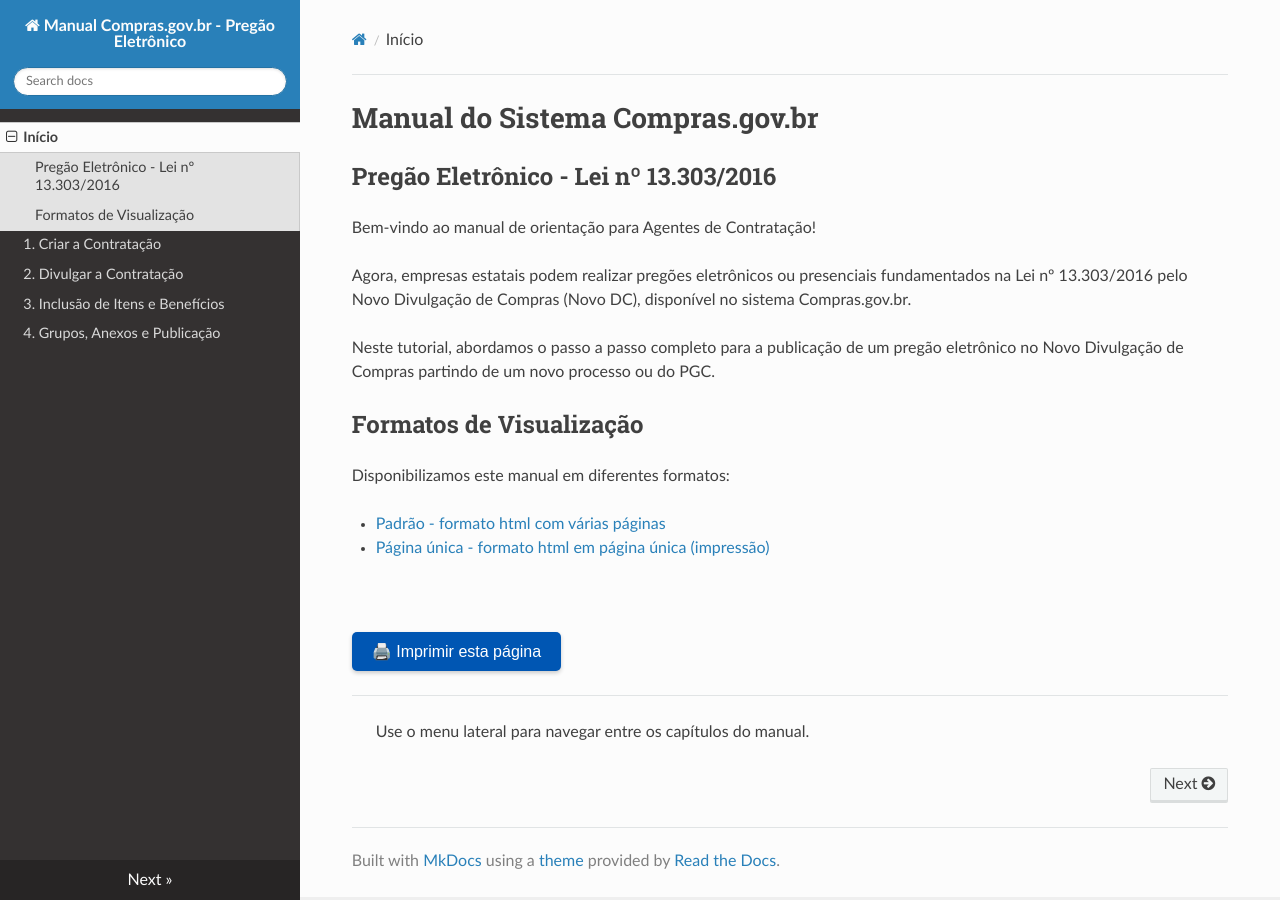
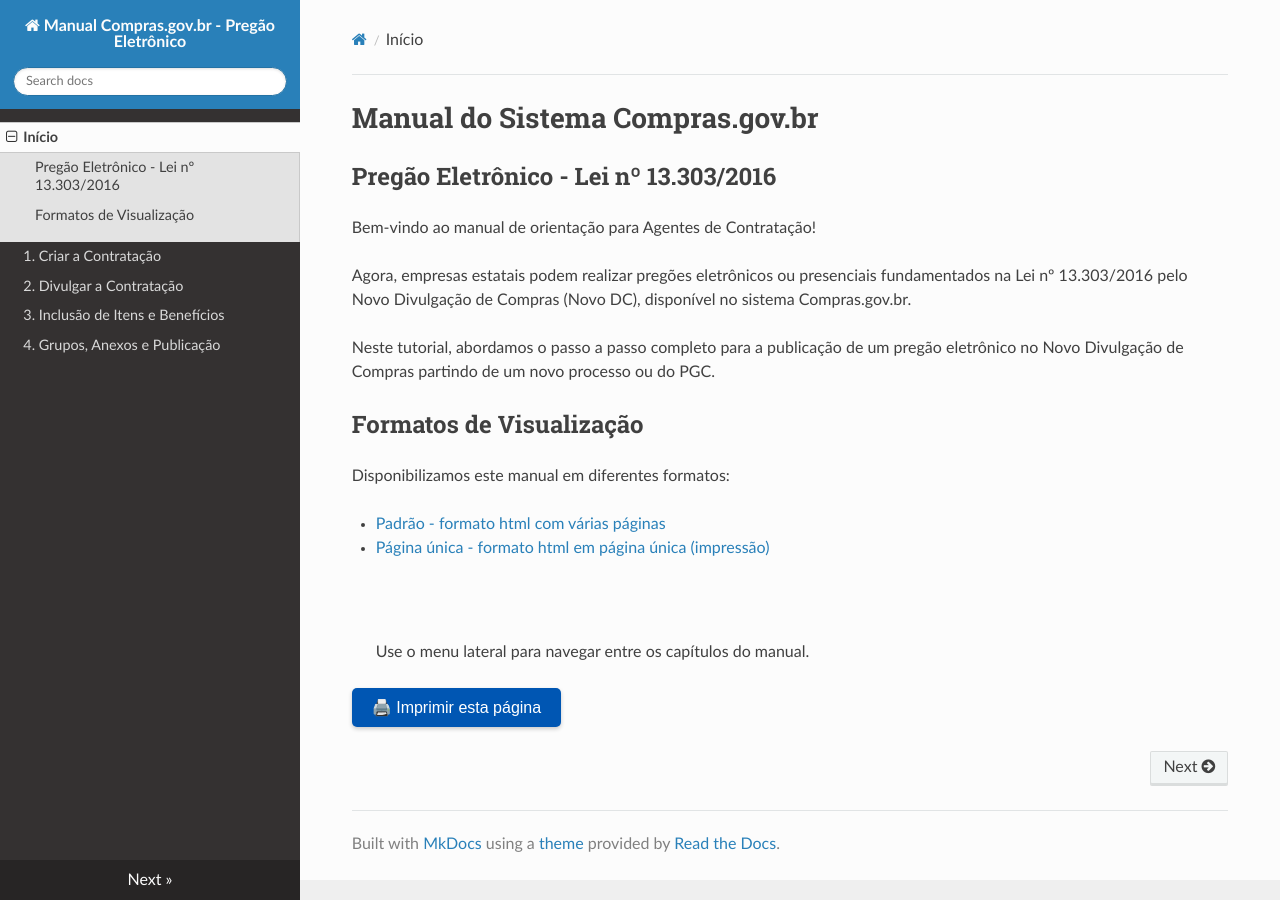
Before and after one commit to emilix10-bit/manual-compras-pregao, an MkDocs documentation site: the page built from docs/index.md, in a window 1280 px wide. Built offline with MkDocs 1.6.1, drawn with Linux system fonts in a browser that asks for light colours; nearby versions of some CDN libraries.

```diff
--- a/docs/index.md
+++ b/docs/index.md
@@ -16,11 +16,11 @@ Disponibilizamos este manual em diferentes formatos:
 * [Página única - formato html em página única (impressão)](print_page/)
 
 <br>
+---
+
+> Use o menu lateral para navegar entre os capítulos do manual.
 
 <!-- Botão de Imprimir -->
 <button onclick="window.print()" style="background-color: #0056b3; color: white; padding: 10px 20px; border: none; border-radius: 5px; font-size: 16px; cursor: pointer; box-shadow: 0 2px 4px rgba(0,0,0,0.2);">
   🖨️ Imprimir esta página
 </button>
----
-
-> Use o menu lateral para navegar entre os capítulos do manual.
```
